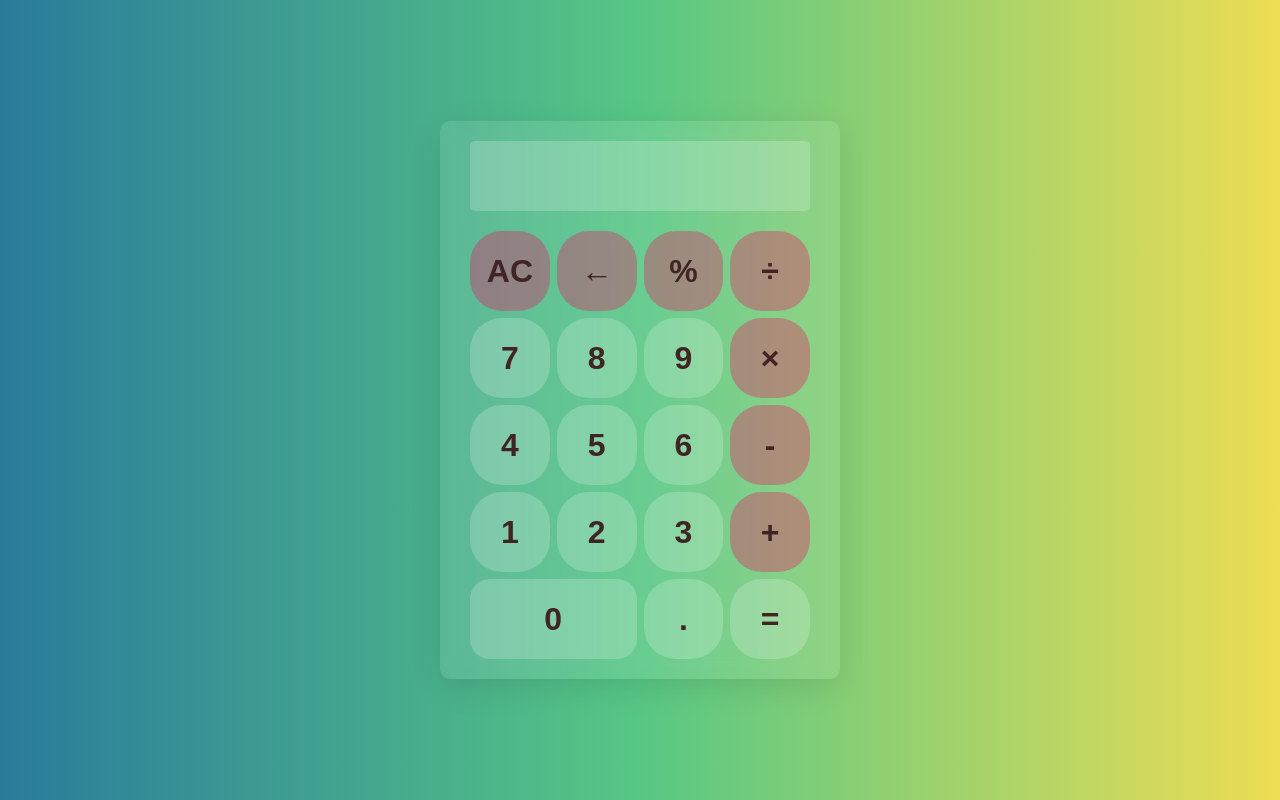
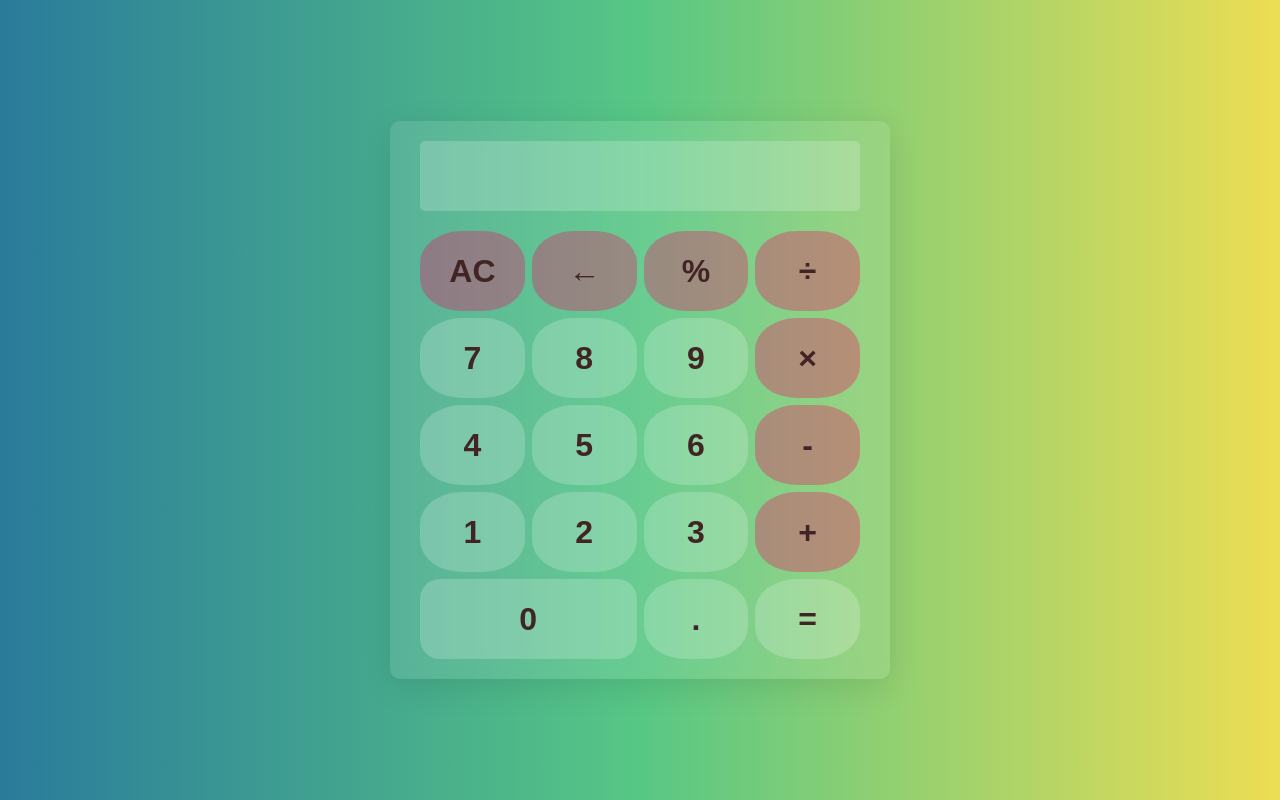
Before and after one commit to ankush-shaw/simple-calculator, a plain HTML site: page index.html in a window 1280 px wide. Drawn offline with Linux system fonts and the light colour scheme.

Commit message:
fixed css

```diff
--- a/style.css
+++ b/style.css
@@ -19,7 +19,6 @@ body {
     border-radius: 10px;
     padding: 20px 30px;
     box-shadow: 0 8px 32px rgba(0, 0, 0, 0.1);
-    width : clamp(400px, 30vw, 700px);
 
 
 }
```
